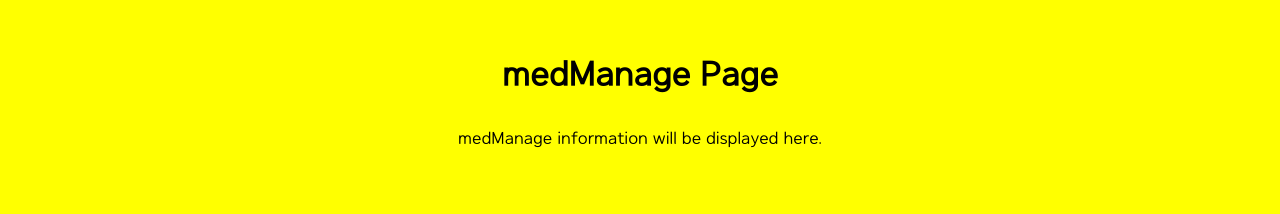
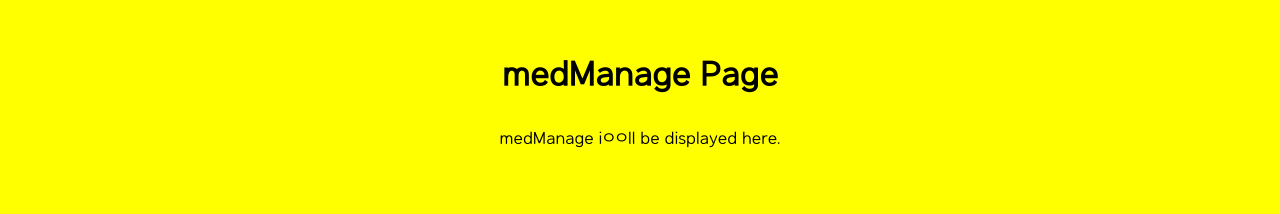
Before and after one commit to KAU-Medicare/Medicare-Frontend, a Vue app: page /medManage in a window 1280 px wide. Shown: the part 306-520 px from the top of the page. Built offline with nearby package versions, Linux system fonts and the light colour scheme.

Commit message:
테스트 커밋

```diff
--- a/src/components/MedManagePage.vue
+++ b/src/components/MedManagePage.vue
@@ -1,7 +1,7 @@
 <template>
   <div class="medManage">
     <h1>medManage Page</h1>
-    <p>medManage information will be displayed here.</p>
+    <p>medManage iㅇㅇll be displayed here.</p>
   </div>
 </template>
 
```
